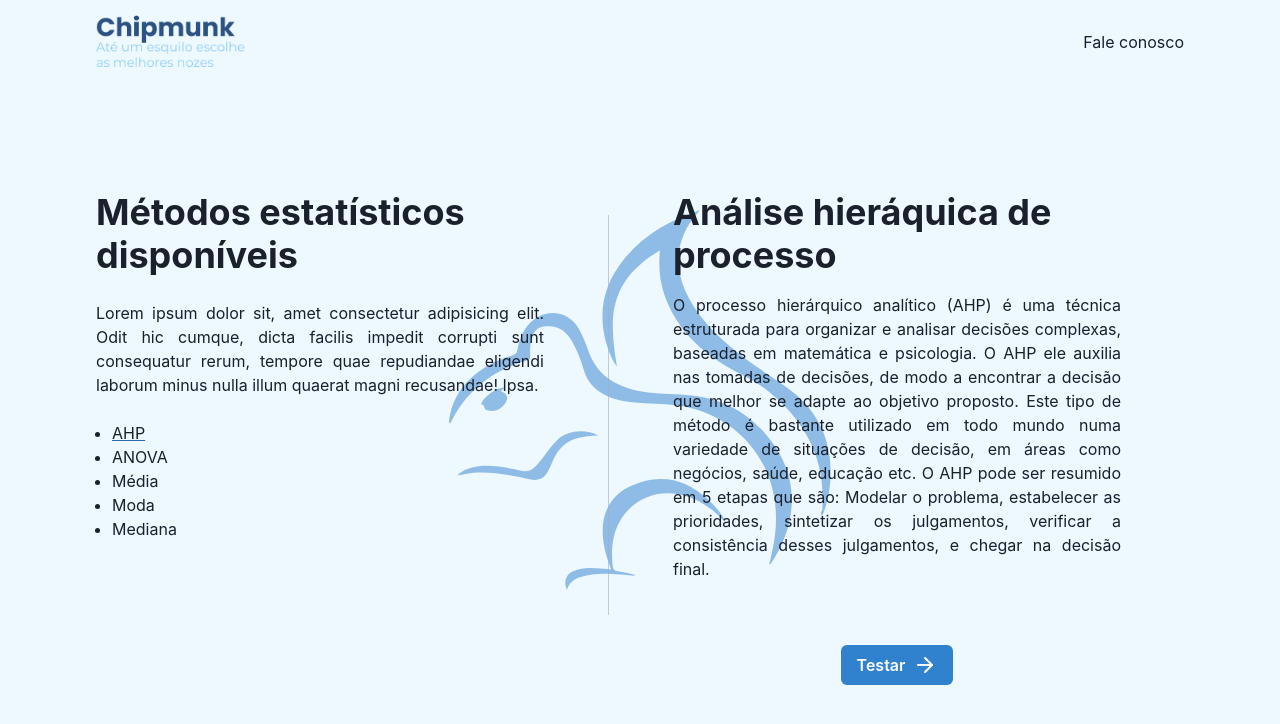
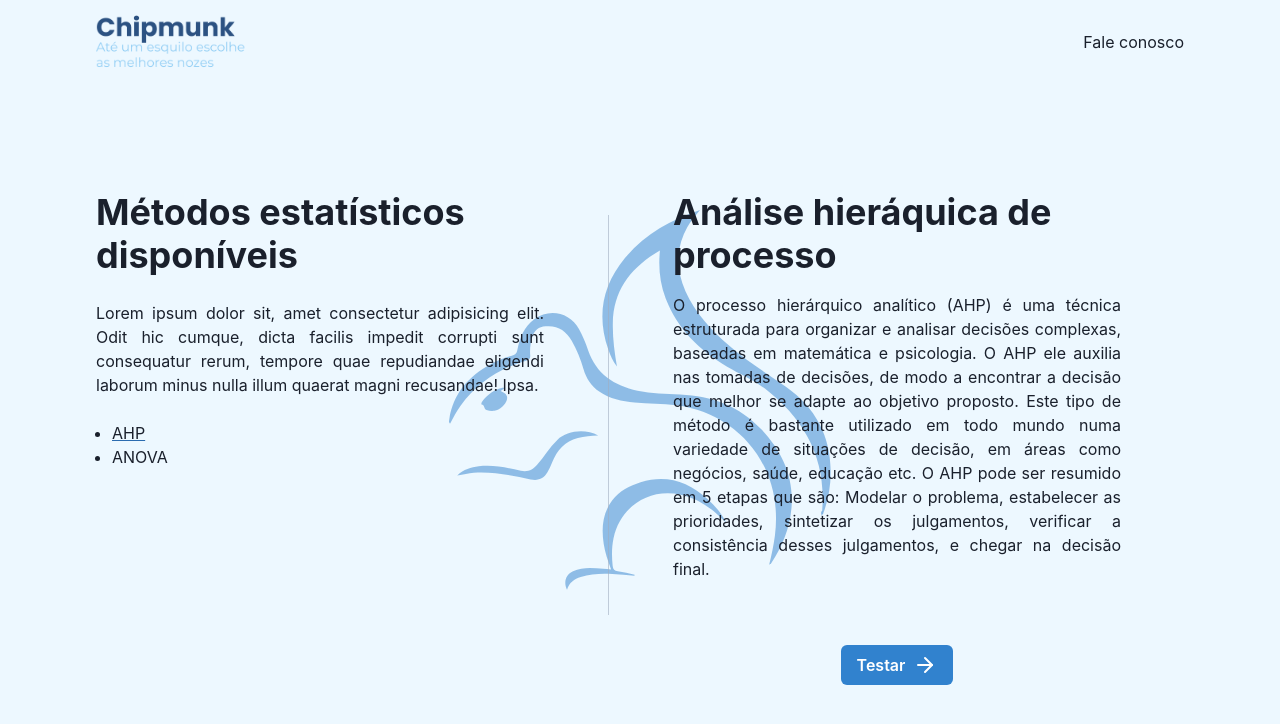
Before and after one commit to DanielSLucas/Chipmunk, a Next.js app: page / in a window 1280 px wide. Shown: the top 724 px of the page. Built offline with nearby package versions, Linux system fonts and the light colour scheme.

Commit message:
anova text

```diff
--- a/src/pages/index.tsx
+++ b/src/pages/index.tsx
@@ -35,29 +35,8 @@ const statisticalMethods = [
     name: 'ANOVA',
     title: 'Análise de variância',
     content:
-      'Lorem ipsum dolor sit, amet consectetur adipisicing elit. Odit hic cumque, dicta facilis impedit corrupti sunt consequatur rerum, tempore quae repudiandae eligendi laborum minus nulla illum quaerat magni recusandae! Ipsa.',
+      'A Análise de Variância (ANOVA) é um teste estatístico que como visão fundamental verificar se existe uma diferença significativa entre as médias de três ou mais amostras independentes e se elas exercem influência em alguma variável dependente. ANOVA auxilia empresas em tratamentos de dados, por exemplo, em uma pesquisa de satisfação, se faz a comparação de vários grupos diferentes de pessoas e comparando suas medias, tentando chegar no satisfatório definido pela empresa ou falhando o processo.',
     route: '/anova',
-  },
-  {
-    name: 'Média',
-    title: 'Média',
-    content:
-      'Lorem ipsum dolor sit, amet consectetur adipisicing elit. Odit hic cumque, dicta facilis impedit corrupti sunt consequatur rerum, tempore quae repudiandae eligendi laborum minus nulla illum quaerat magni recusandae! Ipsa.',
-    route: '/media',
-  },
-  {
-    name: 'Moda',
-    title: 'Moda',
-    content:
-      'Lorem ipsum dolor sit, amet consectetur adipisicing elit. Odit hic cumque, dicta facilis impedit corrupti sunt consequatur rerum, tempore quae repudiandae eligendi laborum minus nulla illum quaerat magni recusandae! Ipsa.',
-    route: '/moda',
-  },
-  {
-    name: 'Mediana',
-    title: 'Mediana',
-    content:
-      'Lorem ipsum dolor sit, amet consectetur adipisicing elit. Odit hic cumque, dicta facilis impedit corrupti sunt consequatur rerum, tempore quae repudiandae eligendi laborum minus nulla illum quaerat magni recusandae! Ipsa.',
-    route: '/mediana',
   },
 ];
 
```
